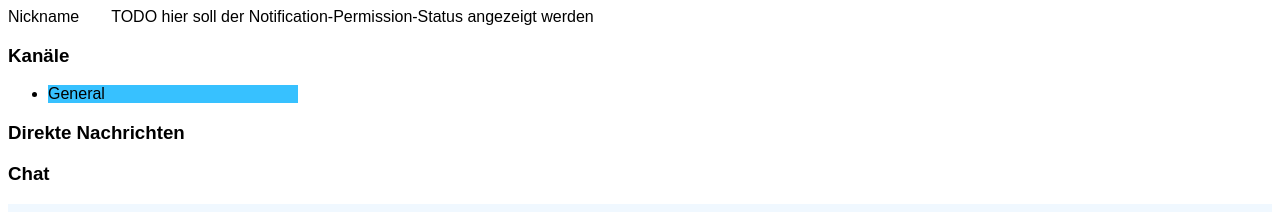
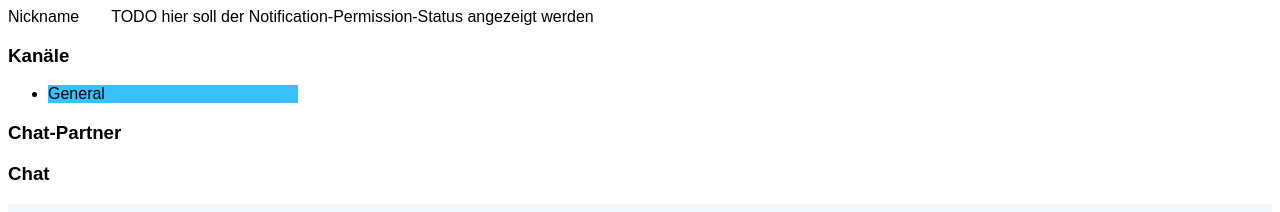
Before and after one commit to mhusm/chat, a website: page public/index.html in a window 1280 px wide. Shown: the top 212 px of the page. Drawn offline with Linux system fonts and the light colour scheme.

Commit message:
renamed one label

```diff
--- a/public/index.html
+++ b/public/index.html
@@ -4,6 +4,7 @@
     <meta charset="UTF-8">
     <link rel="stylesheet" type="text/css" href="chat.css">
     <meta name="viewport" content="width=device-width, initial-scale=1">
+
     <title>HSLU Slack</title>
 </head>
 <body>
@@ -16,7 +17,7 @@
 
     </ul>
 
-    <H3>Direkte Nachrichten</H3>
+    <H3>Chat-Partner</H3>
     <ul id="users">
 
 
```
